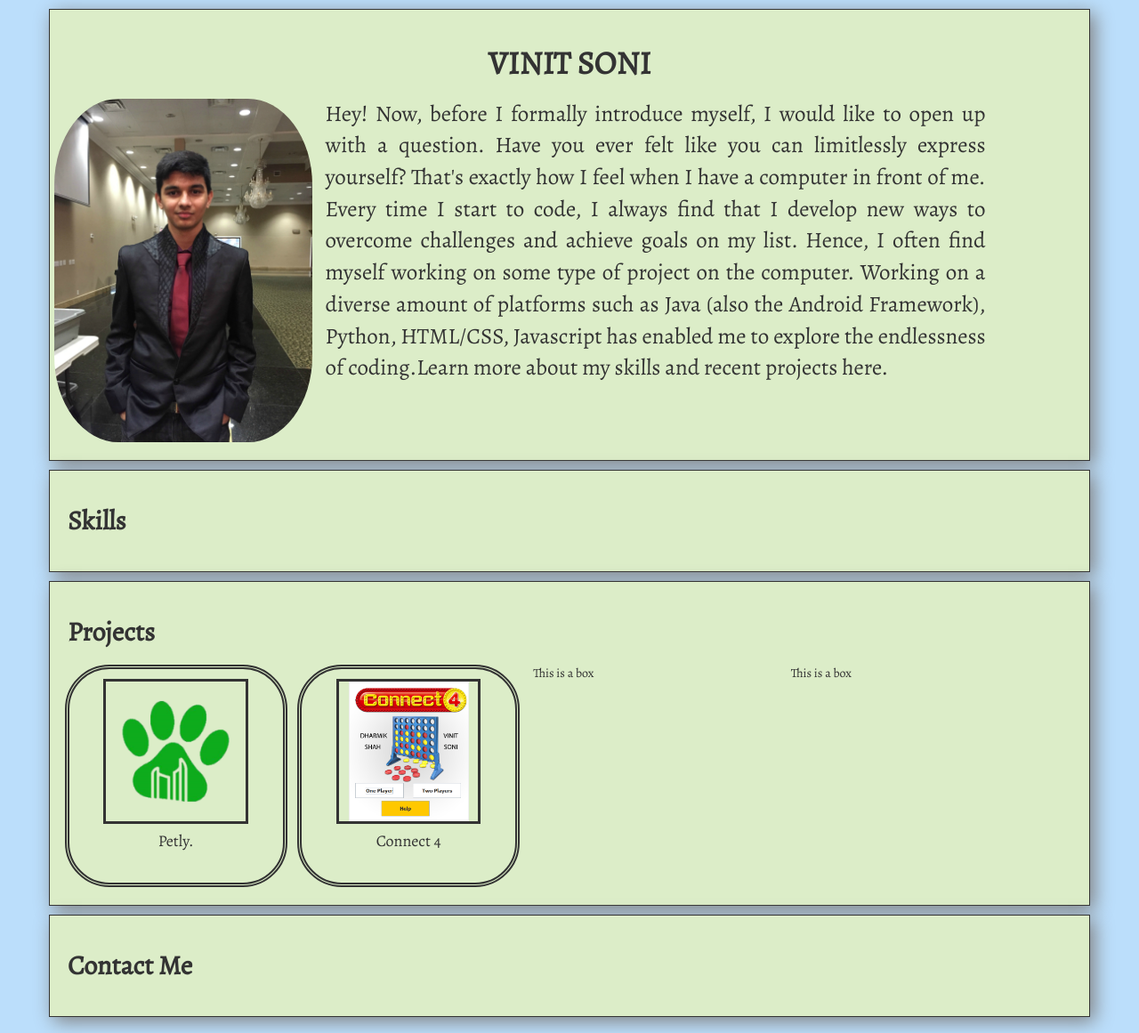
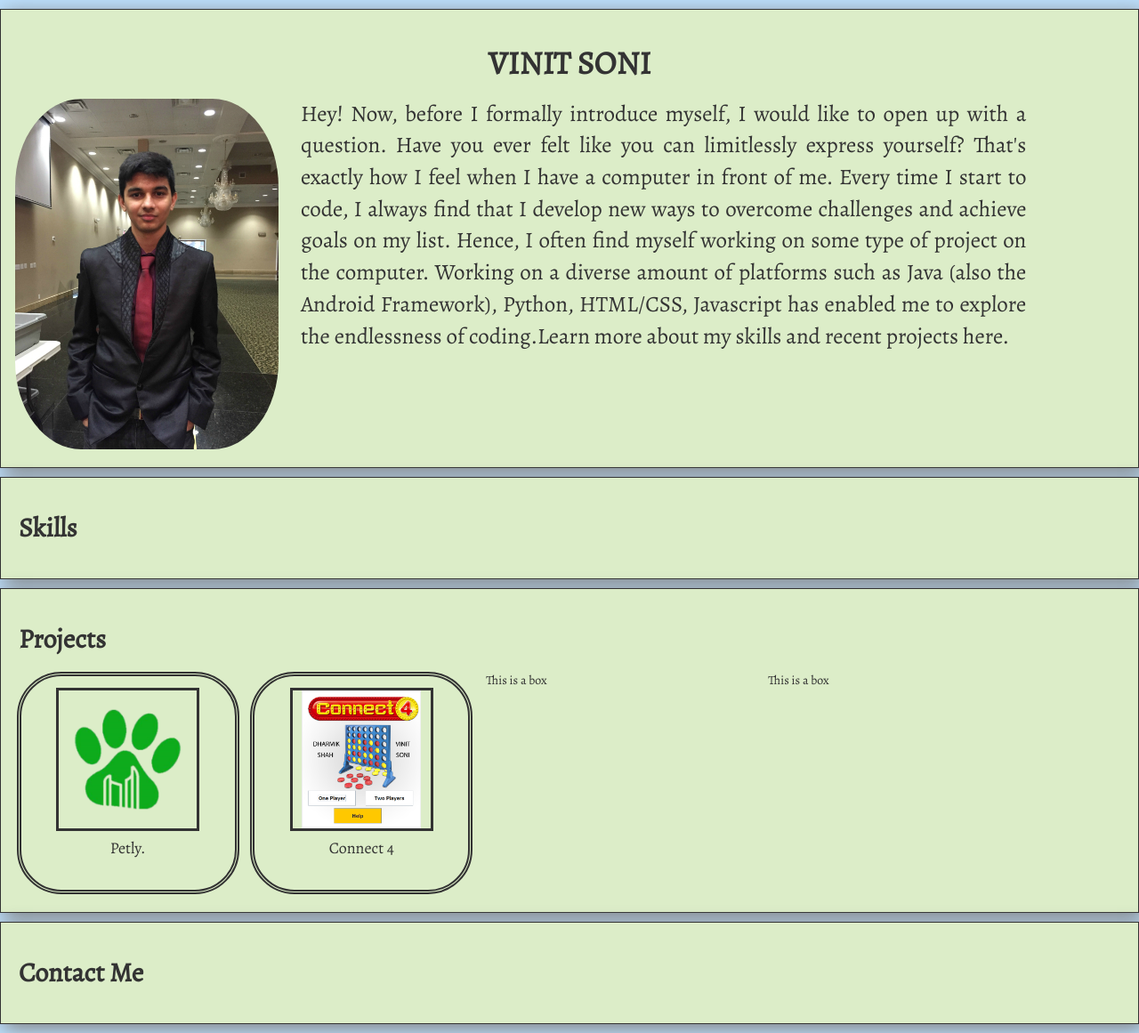
Before and after one commit to cybervinit/cybervinit.github.io, a Jekyll site: the page index.html, which Jekyll copies as it is, in a window 1280 px wide. Shown: the whole page at 89% size. Built offline with Jekyll 4.4.1, drawn with Linux system fonts in a browser that asks for light colours.

Commit message:
Update Responsiveness

```diff
--- a/index.html
+++ b/index.html
@@ -98,7 +98,7 @@
             }
         }
 
-        /* Portrait tablets and small desktops */
+        /* Portrait tablets and small desktops */ /* <<<<<<iPhone Chrome size>>>>> */
         @media (min-width: 768px) and (max-width: 991px) {
             H1.boxTitle {
                 font-size: 100px;
@@ -151,7 +151,7 @@
 </head>
 
 <body>
-    <div class="sectionBox container">
+    <div class="sectionBox container-fluid">
         <h1 class="boxTitle text-uppercase">Vinit Soni</h1>
         <div class="row intro">
             <div class="col-lg-3 col-md-3 col-sm-12 col-xs-12 displayImgContainer"><img src="images/display_picture_rr.jpg" class="displayImage" alt="A Display Picture of Vinit Soni"></div>
@@ -159,11 +159,11 @@
         </div>
     </div>
 
-    <div class="sectionBox container">
+    <div class="sectionBox container-fluid">
         <h2 class="boxTitle" style="text-align: left;">Skills</h2>
     </div>
 
-    <div class="sectionBox container">
+    <div class="sectionBox container-fluid">
         <h2 class="boxTitle" style="text-align: left;">Projects</h2>
         <div class="row">
             <div class="col-sm-3 projectContain"><div class="projectImageContain"><img src="images/petly_image.png" class="projectImage"></div><h4 class="projectName">Petly.</h4></div>
@@ -173,7 +173,7 @@
         </div>
     </div>
 
-    <div class="sectionBox container">
+    <div class="sectionBox container-fluid">
         <h2 class="boxTitle" style="text-align: left;">Contact Me</h2>
     </div>
 </body>
```
